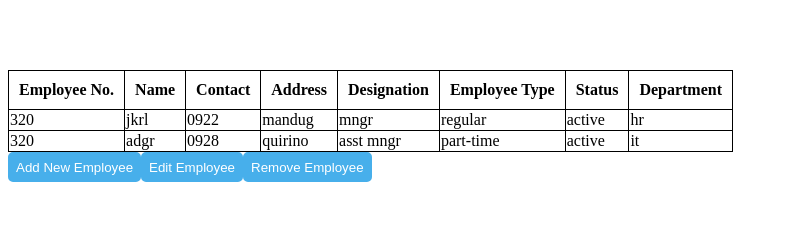
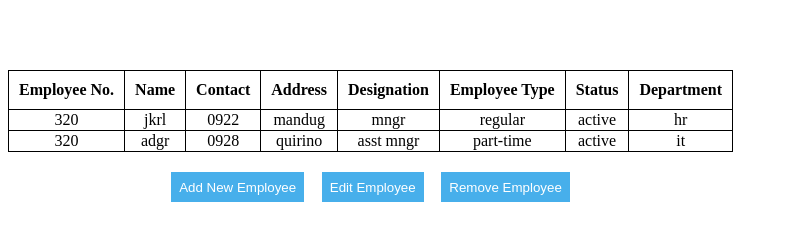
Before and after one commit to johnlampa/EDPTest, a React (Vite) app in the folder frontEnd/: page / in a window 1280 px wide. Shown: the part 178-418 px from the top of the page, without its empty margins (0-788 px from the left). Built offline with nearby package versions, Linux system fonts and the light colour scheme; no server answers.

Commit message:
fix button layout

```diff
--- a/frontEnd/src/components/ButtonContainer.jsx
+++ b/frontEnd/src/components/ButtonContainer.jsx
@@ -2,7 +2,7 @@
 
 function ButtonContainer() {
     return(
-        <div>
+        <div className="button-container">
             <DefaultButton label="Add New Employee"/>
             <DefaultButton label="Edit Employee"/>
             <DefaultButton label="Remove Employee"/>
--- a/frontEnd/src/index.css
+++ b/frontEnd/src/index.css
@@ -10,7 +10,6 @@
 .default-button {
   height: 30px;
   padding: 0px 6px;
-  border-radius: 5px;
 }
 
 .blue-button {
@@ -26,3 +25,16 @@
   color: black;
   border: 2px solid #eb6500;
 }
+
+.table-button-container {
+  width: max-content;
+  text-align: center;
+}
+
+.button-container {
+  display: flex;
+  justify-content: space-between;
+  width: 55%;
+  margin-left: 22.5%;
+  margin-top: 20px;
+}
```
